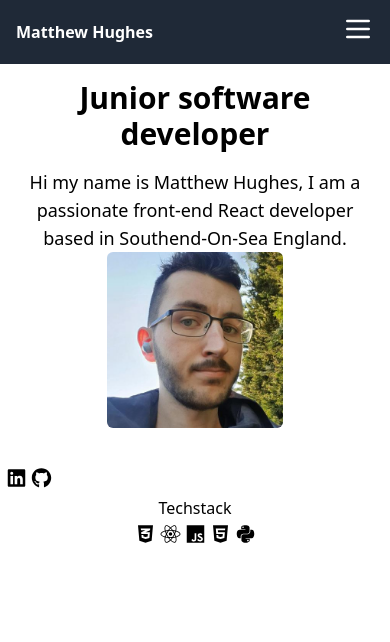
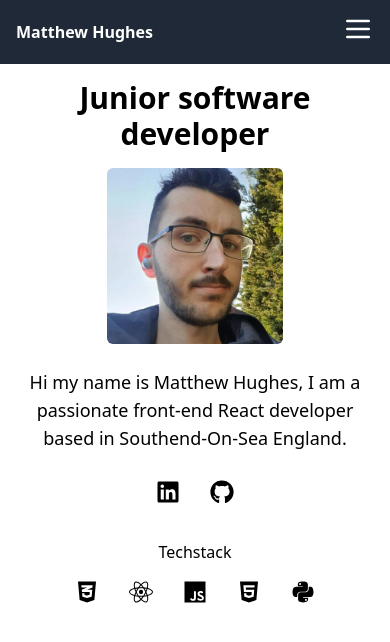
Before and after one commit to mattthughes/portfolio-app, a React (Vite) app: page / in a window 390 px wide. Shown: the top 642 px of the page. Built offline with nearby package versions, Linux system fonts and the light colour scheme.

Commit message:
Adjusted styling on home page for picture to align on desktop devices

```diff
--- a/src/pages/home/Home.jsx
+++ b/src/pages/home/Home.jsx
@@ -1,26 +1,25 @@
-import React from 'react'
-import '../../index.css'
-import { FontAwesomeIcon } from '@fortawesome/react-fontawesome'
-import { faLinkedin, faGithub, faCss3Alt, faReact, faJs, faHtml5, faPython } from '@fortawesome/free-brands-svg-icons'
+import React from "react";
+import "../../index.css";
+import { FontAwesomeIcon } from "@fortawesome/react-fontawesome";
+import {
+    faLinkedin,
+    faGithub,
+    faCss3Alt,
+    faReact,
+    faJs,
+    faHtml5,
+    faPython,
+} from "@fortawesome/free-brands-svg-icons";
 
 const Home = () => {
     return (
-        <>
-            <section className="lg:pt-4 flex items-center justify-between">
-                <div className="max-w-7xl mx-auto px-4 flex flex-col lg:flex-row items-center lg:items-start pt-20 md:pt-32">
+        <section className="pt-20 md:pt-32">
+            <div className="max-w-7xl mx-auto px-4">
+                <div className="flex flex-col lg:flex-row items-center lg:items-start gap-10 lg:gap-3">
+                    <div className="flex-1 text-center lg:text-left">
+                        <h1 className="text-3xl font-bold mb-4">Junior software developer</h1>
 
-                    {/* TEXT */}
-                    <div className="flex-1 text-center lg:text-left">
-                        <h1 className="text-3xl font-bold mb-4">
-                            Junior software developer
-                        </h1>
-                        <p className="text-lg">
-                            Hi my name is Matthew Hughes, I am a passionate front-end React developer based in Southend-On-Sea England.
-                        </p>
-                    </div>
-
-                    {/* IMAGE */}
-                    <div className="flex-1 flex justify-center lg:justify-end lg:-ml-60">
+                        <div className="flex-1 flex justify-center lg:hidden mb-6">
                             <img
                                 src="/docs/images/portfolio-image.jpg"
                                 alt="Matthew Hughes"
@@ -28,33 +27,37 @@ const Home = () => {
                             />
                         </div>
 
-                </div>
-            </section>
+                        <p className="text-lg">
+                            Hi my name is Matthew Hughes, I am a passionate front-end React developer based in
+                            Southend-On-Sea England.
+                        </p>
 
-            <section className="flex items-center">
-                <div className="pt-8">
-                    <ul className="flex justify-center p-1 text-xl lg:text-4xl">
+                        <ul className="mt-6 flex justify-center lg:justify-start gap-6 text-2xl lg:text-4xl">
                             <li>
-                        <a href="https://www.linkedin.com/in/matthew-hughes-37a3291b8/" target="_blank" rel="noopener"
-                            aria-label="Find us on Youtube by clicking the Youtube icon (link opens in new tab)">
+                                <a
+                                    href="https://www.linkedin.com/in/matthew-hughes-37a3291b8/"
+                                    target="_blank"
+                                    rel="noopener noreferrer"
+                                    aria-label="LinkedIn (opens in new tab)"
+                                >
                                     <FontAwesomeIcon icon={faLinkedin} />
                                 </a>
                             </li>
                             <li>
-                        <a href="https://github.com/mattthughes" target="_blank" rel="noopener"
-                            aria-label="Find us on Facebook by clicking the Facebook icon (link opens in new tab)">
+                                <a
+                                    href="https://github.com/mattthughes"
+                                    target="_blank"
+                                    rel="noopener noreferrer"
+                                    aria-label="GitHub (opens in new tab)"
+                                >
                                     <FontAwesomeIcon icon={faGithub} />
                                 </a>
                             </li>
                         </ul>
-                </div>
 
-            </section>
-
-            <section>
-                <div>
-                     <h3 className="text-center">Techstack</h3>
-                <ul className="flex justify-center text-xl lg:text-4xl">
+                        <div className="mt-8">
+                            <h3 className="text-center lg:text-left">Techstack</h3>
+                            <ul className="mt-3 flex justify-center lg:justify-start gap-6 text-2xl lg:text-4xl">
                                 <li><FontAwesomeIcon icon={faCss3Alt} /></li>
                                 <li><FontAwesomeIcon icon={faReact} /></li>
                                 <li><FontAwesomeIcon icon={faJs} /></li>
@@ -62,12 +65,18 @@ const Home = () => {
                                 <li><FontAwesomeIcon icon={faPython} /></li>
                             </ul>
                         </div>
+                    </div>
+                    <div className=" hidden lg:flex flex-1 lg:justify-end lg:pr-8 xl:pr-16">
+                        <img
+                            src="/docs/images/portfolio-image.jpg"
+                            alt="Matthew Hughes"
+                            className="w-44 h-44 rounded-md object-cover"
+                        />
+                    </div>
+                </div>
+            </div>
+        </section>
+    );
+};
 
-            </section>
-
-        </>
-
-    )
-}
-
-export default Home
+export default Home;
```
Lines whose indentation alone changed are shown as unchanged.
